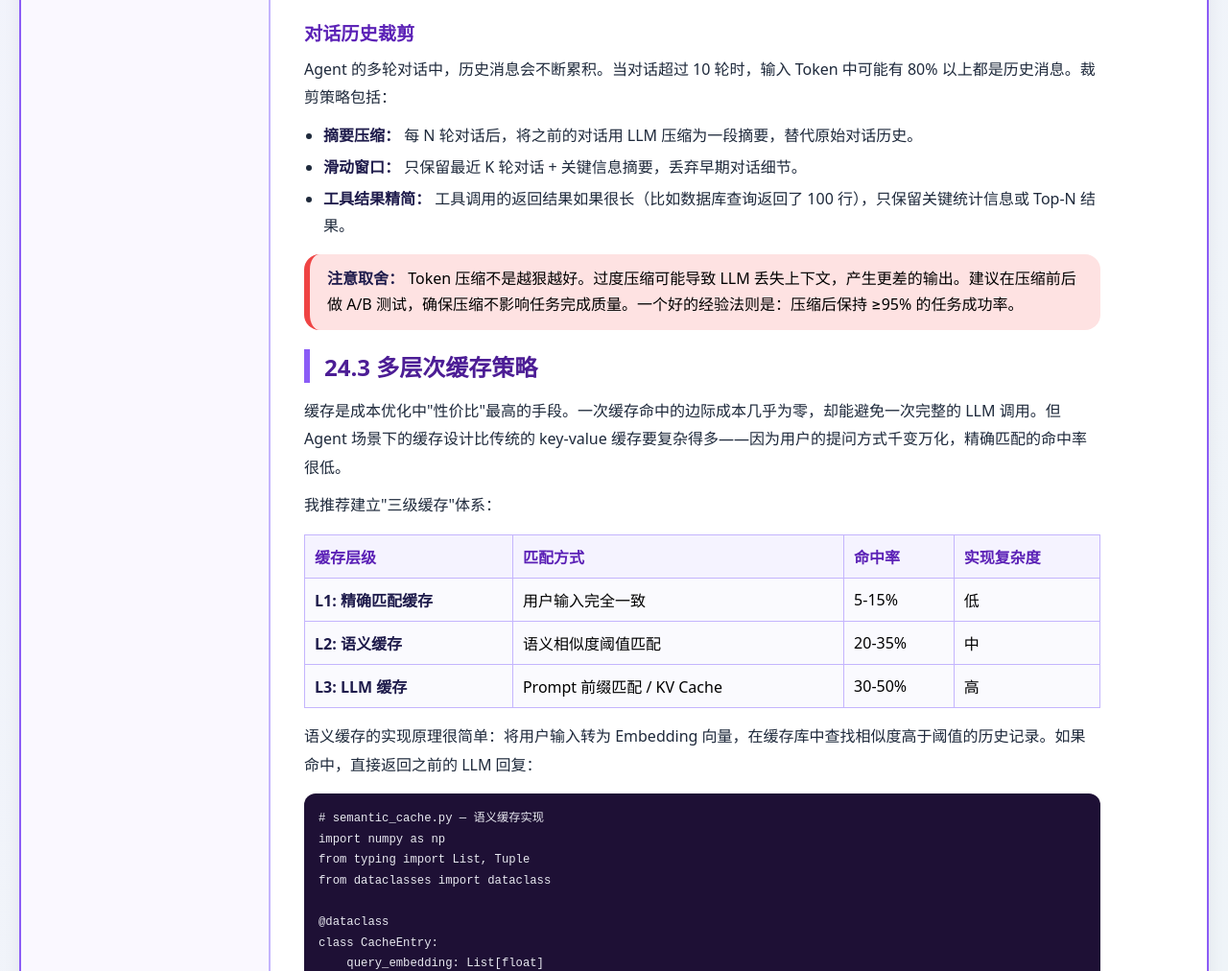
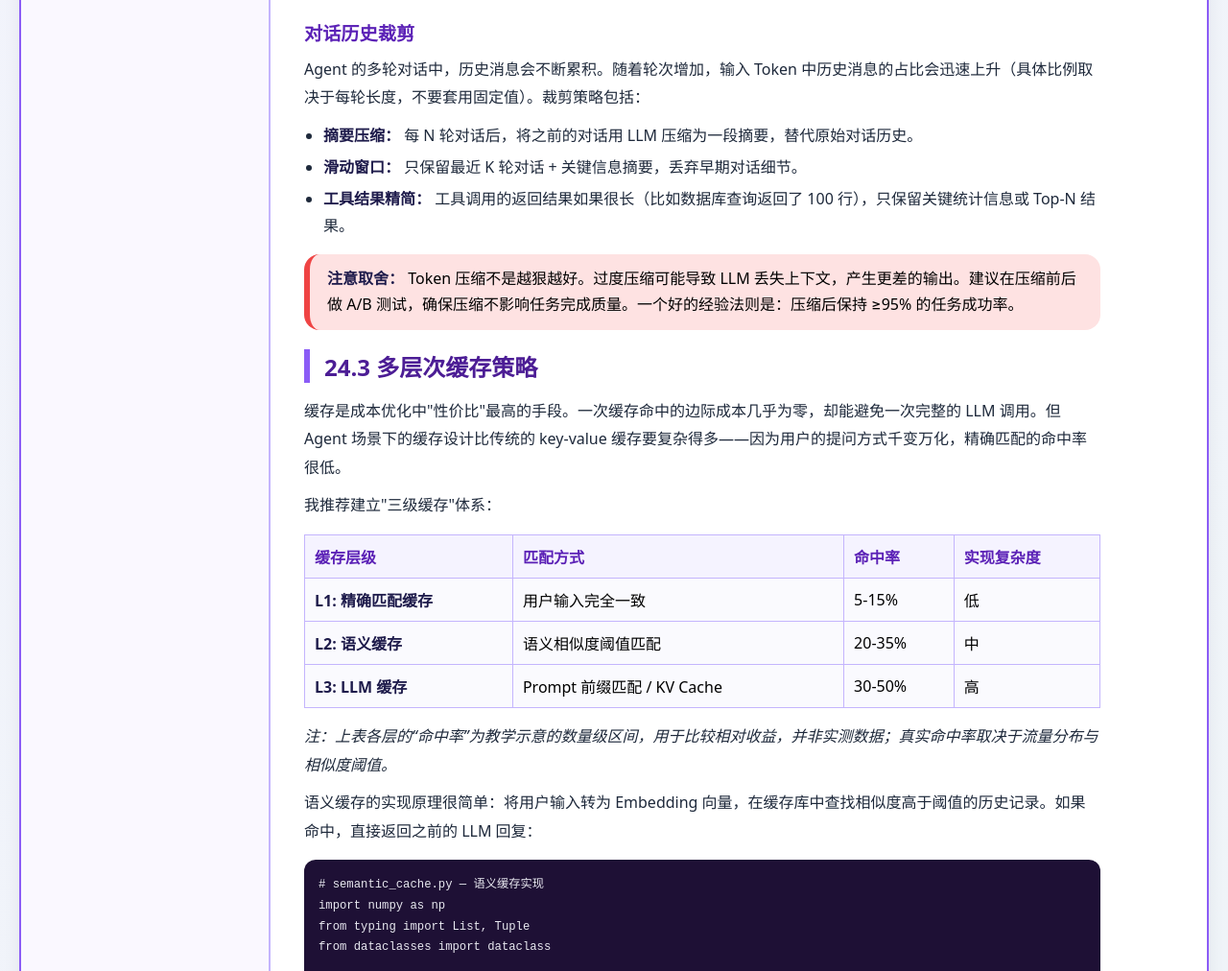
Before and after one commit to 1998x-stack/llm-agent-engineering-tutorial, a plain HTML site: page 24.html in a window 1280 px wide. Shown: the part 2659-3671 px from the top of the page at 96% size. Drawn offline with Linux system fonts and the light colour scheme.

Commit message:
docs(llm-agent-engineering-tutorial): de-claim cache/token stats in ch24

```diff
--- a/24.html
+++ b/24.html
@@ -364,7 +364,7 @@ SYSTEM_PROMPT_COMPRESSED = """
 </code></pre>
 
 <h3>对话历史裁剪</h3>
-<p>Agent 的多轮对话中，历史消息会不断累积。当对话超过 10 轮时，输入 Token 中可能有 80% 以上都是历史消息。裁剪策略包括：</p>
+<p>Agent 的多轮对话中，历史消息会不断累积。随着轮次增加，输入 Token 中历史消息的占比会迅速上升（具体比例取决于每轮长度，不要套用固定值）。裁剪策略包括：</p>
 
 <ul>
     <li><strong>摘要压缩：</strong> 每 N 轮对话后，将之前的对话用 LLM 压缩为一段摘要，替代原始对话历史。</li>
@@ -412,6 +412,8 @@ SYSTEM_PROMPT_COMPRESSED = """
         </tr>
     </tbody>
 </table>
+
+<p><em>注：上表各层的“命中率”为教学示意的数量级区间，用于比较相对收益，并非实测数据；真实命中率取决于流量分布与相似度阈值。</em></p>
 
 <p>语义缓存的实现原理很简单：将用户输入转为 Embedding 向量，在缓存库中查找相似度高于阈值的历史记录。如果命中，直接返回之前的 LLM 回复：</p>
 
```
